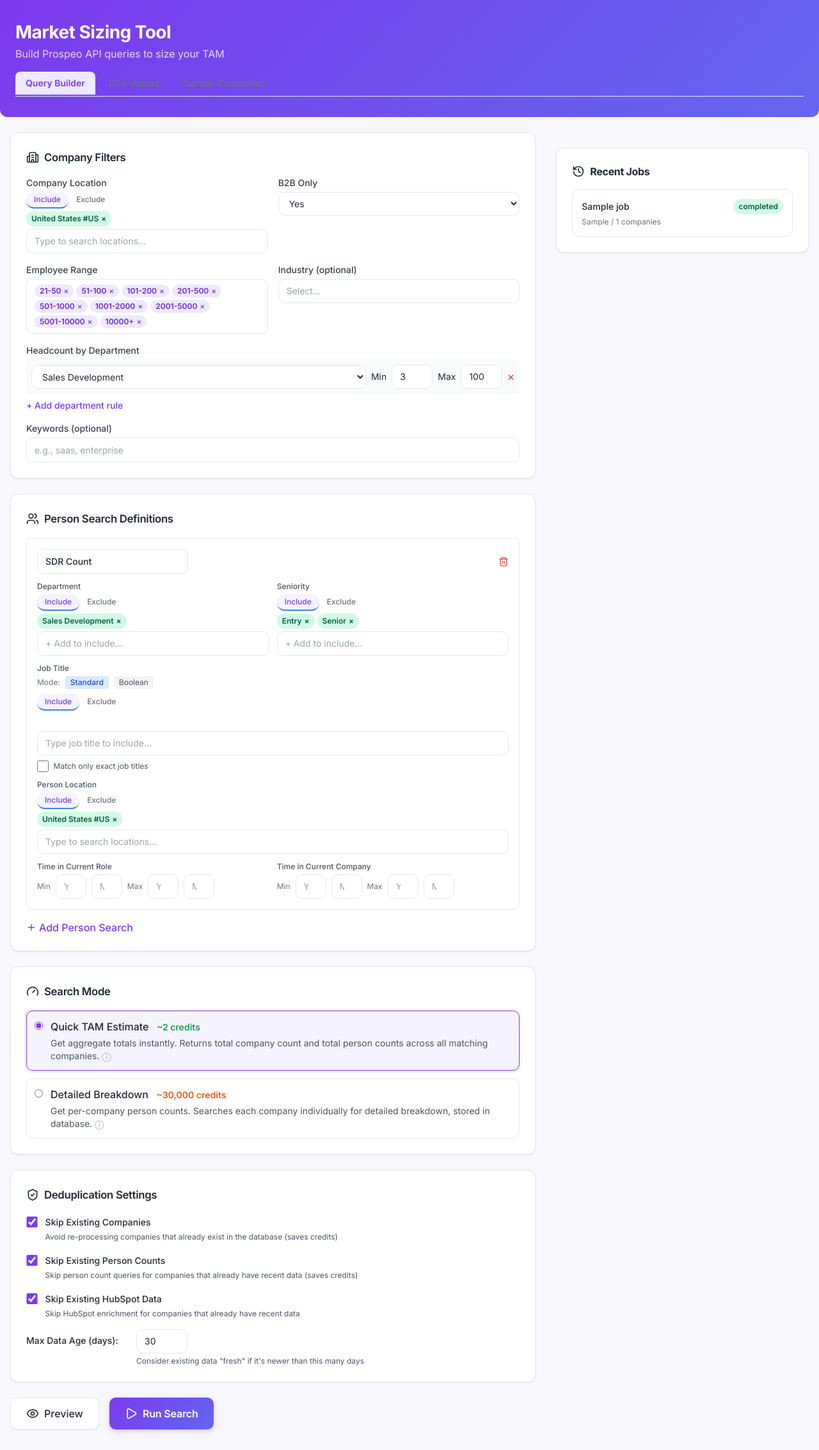
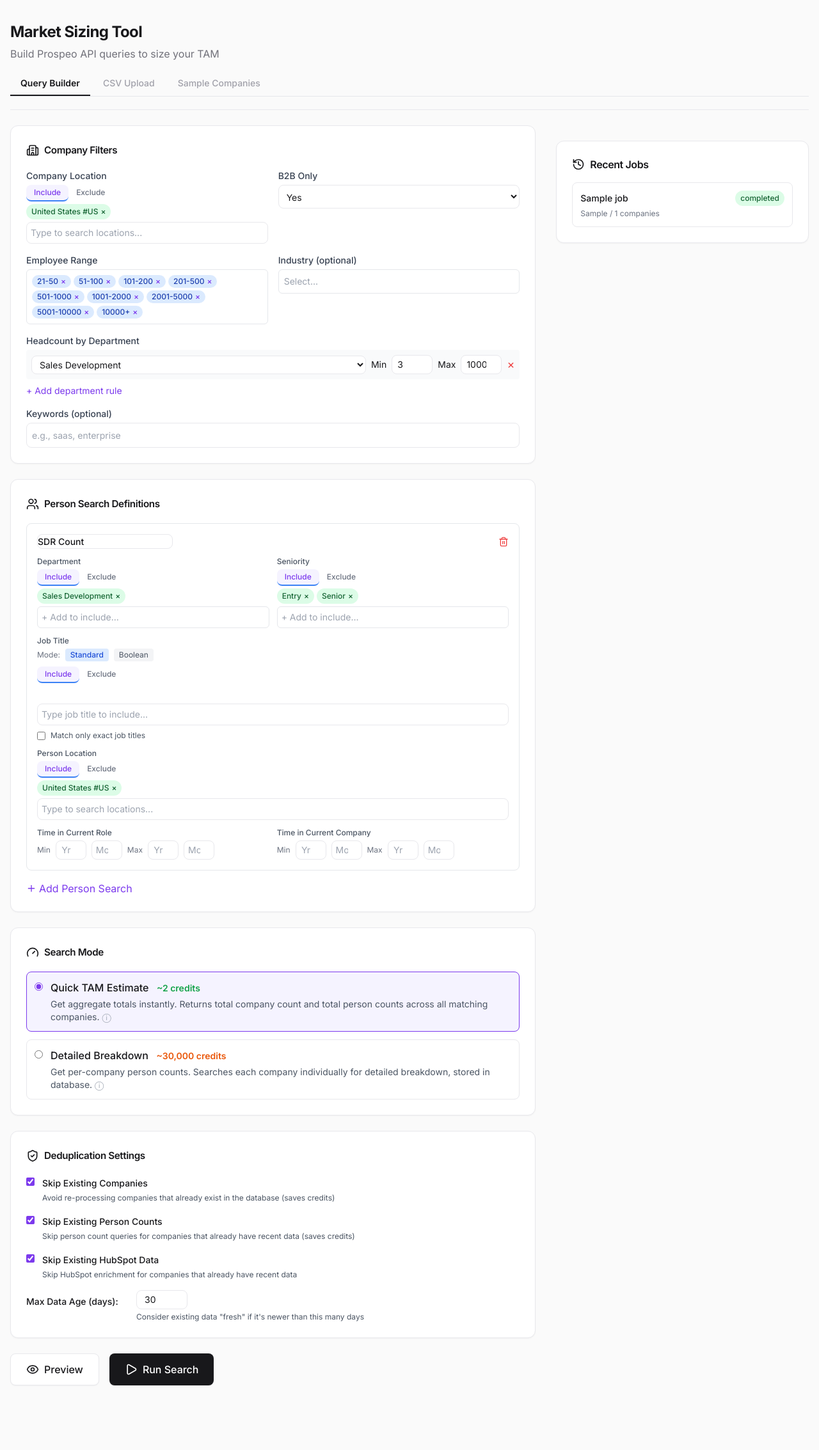
Before and after one commit to charlie-wiebe/market-sizing-tool, a Flask app: template templates/index.html in a window 1280 px wide. Shown: the whole page at 64% size. After the commit the page ends 2166 px from the top, so only its background shows below. Run offline with Flask 3, Linux system fonts and the light colour scheme; the template is opened without the code that fills it: most values are stand-ins (such as "Sample title", 1, 10 or a date in 2020); some libraries are stand-ins or nearby versions.

Commit message:
Clean minimal Nooks-inspired UI theme

```diff
--- a/static/nooks-theme.css
+++ b/static/nooks-theme.css
@@ -1,126 +1,109 @@
 /* ============================================================
-   Nooks.ai-Inspired Theme Override
-   Loaded AFTER Tailwind — uses targeted selectors to restyle
-   the entire app without changing HTML structure.
+   Nooks.ai-Inspired Theme
+   Clean, minimal, modern SaaS aesthetic.
+   Dark buttons, white surfaces, subtle accents.
    ============================================================ */
 
-/* ---------- Web Font ---------- */
-@import url('https://fonts.googleapis.com/css2?family=Inter:wght@400;500;600;700;800&display=swap');
+@import url('https://fonts.googleapis.com/css2?family=Inter:wght@400;500;600;700&display=swap');
 
-/* ---------- CSS Variables ---------- */
 :root {
-  --nooks-purple: #7C3AED;
-  --nooks-purple-dark: #6D28D9;
-  --nooks-purple-light: #EDE9FE;
-  --nooks-purple-50: #F5F3FF;
-  --nooks-violet: #8B5CF6;
-  --nooks-indigo: #6366F1;
-  --nooks-bg: #F8F7FC;
-  --nooks-card: #FFFFFF;
-  --nooks-border: #E5E7EB;
-  --nooks-text: #1F2937;
-  --nooks-text-secondary: #6B7280;
-  --nooks-radius: 12px;
-  --nooks-shadow: 0 1px 3px rgba(124, 58, 237, 0.06), 0 1px 2px rgba(0,0,0,0.04);
-  --nooks-shadow-lg: 0 4px 16px rgba(124, 58, 237, 0.08), 0 2px 4px rgba(0,0,0,0.04);
+  --bg: #FAFAFA;
+  --card: #FFFFFF;
+  --border: #E8E8EC;
+  --border-hover: #D1D1D6;
+  --text: #18181B;
+  --text-secondary: #71717A;
+  --text-muted: #A1A1AA;
+  --accent: #7C3AED;
+  --accent-light: #F5F3FF;
+  --accent-border: #DDD6FE;
+  --radius: 8px;
+  --radius-lg: 12px;
+  --shadow-sm: 0 1px 2px rgba(0,0,0,0.04);
+  --shadow: 0 1px 3px rgba(0,0,0,0.06), 0 1px 2px rgba(0,0,0,0.04);
 }
 
-/* ---------- Base ---------- */
+/* === Base === */
 body {
-  font-family: 'Inter', -apple-system, BlinkMacSystemFont, 'Segoe UI', sans-serif !important;
-  background: var(--nooks-bg) !important;
-  color: var(--nooks-text);
+  font-family: 'Inter', system-ui, -apple-system, sans-serif !important;
+  background: var(--bg) !important;
+  color: var(--text);
   -webkit-font-smoothing: antialiased;
+  -moz-osx-font-smoothing: grayscale;
 }
 
-/* ---------- Typography ---------- */
+/* === Typography === */
 h1, h2, h3, h4 {
-  font-weight: 700 !important;
-  letter-spacing: -0.02em;
-  color: var(--nooks-text);
+  letter-spacing: -0.025em;
+  color: var(--text);
 }
-h1 { font-size: 1.75rem !important; }
 
-/* ---------- Header / Title Area ---------- */
+/* === Header — clean, not a garish gradient === */
 body > div > header,
 body > div > div > header {
-  background: linear-gradient(135deg, var(--nooks-purple) 0%, var(--nooks-indigo) 100%);
-  margin: -2rem -1rem 2rem -1rem;
-  padding: 2rem 1.5rem !important;
-  border-radius: 0 0 var(--nooks-radius) var(--nooks-radius);
+  background: transparent !important;
+  margin: 0 !important;
+  padding: 0 !important;
+  border-bottom: 1px solid var(--border);
+  padding-bottom: 1.25rem !important;
+  margin-bottom: 1.5rem !important;
 }
 body > div > header h1,
 body > div > div > header h1 {
-  color: #FFFFFF !important;
+  color: var(--text) !important;
+  font-weight: 700 !important;
+  font-size: 1.5rem !important;
 }
 body > div > header p,
 body > div > div > header p {
-  color: rgba(255,255,255,0.8) !important;
+  color: var(--text-secondary) !important;
 }
 
-/* ---------- Cards (bg-white rounded-lg shadow) ---------- */
+/* === Cards === */
 .bg-white.rounded-lg.shadow,
 .bg-white.rounded-lg.shadow.p-6,
 .bg-white.rounded-lg.shadow.overflow-hidden {
-  background: var(--nooks-card) !important;
-  border-radius: var(--nooks-radius) !important;
-  box-shadow: var(--nooks-shadow) !important;
-  border: 1px solid var(--nooks-border);
-  transition: box-shadow 0.2s ease, border-color 0.2s ease;
-}
-.bg-white.rounded-lg.shadow:hover,
-.bg-white.rounded-lg.shadow.p-6:hover {
-  box-shadow: var(--nooks-shadow-lg) !important;
-  border-color: #DDD6FE;
+  background: var(--card) !important;
+  border-radius: var(--radius-lg) !important;
+  box-shadow: var(--shadow-sm) !important;
+  border: 1px solid var(--border) !important;
 }
 
-/* ---------- Section Headers inside cards ---------- */
-.bg-white.rounded-lg.shadow h2,
-.bg-white.rounded-lg.shadow.p-6 h2 {
-  font-size: 1.05rem !important;
+/* === Section headings in cards === */
+.bg-white.rounded-lg.shadow h2 {
+  font-size: 0.95rem !important;
   font-weight: 600 !important;
-  color: var(--nooks-text) !important;
-  display: flex;
-  align-items: center;
-  gap: 0.5rem;
-}
-.bg-white.rounded-lg.shadow h2 i,
-.bg-white.rounded-lg.shadow.p-6 h2 i {
-  color: var(--nooks-purple) !important;
 }
 
-/* ---------- Tabs (override tab-active/tab-inactive) ---------- */
+/* === Tabs === */
 .tab-active {
-  color: var(--nooks-purple) !important;
-  border-color: var(--nooks-purple) !important;
-  background: var(--nooks-purple-light) !important;
-  border-radius: 8px 8px 0 0;
+  color: var(--text) !important;
+  border-color: var(--text) !important;
+  background: transparent !important;
   font-weight: 600 !important;
 }
 .tab-inactive {
-  color: var(--nooks-text-secondary) !important;
+  color: var(--text-muted) !important;
   border-color: transparent !important;
-  border-radius: 8px 8px 0 0;
 }
 .tab-inactive:hover {
-  color: var(--nooks-purple) !important;
-  background: var(--nooks-purple-50) !important;
+  color: var(--text-secondary) !important;
+  background: transparent !important;
 }
 
-/* ---------- Buttons — Primary (bg-blue-600, bg-indigo-600) ---------- */
+/* === Primary Buttons (bg-blue-600, bg-indigo-600) — solid dark === */
 .bg-blue-600,
 .bg-indigo-600,
 button[class*="bg-blue-600"],
 a[class*="bg-blue-600"],
 button[class*="bg-indigo-600"],
 a[class*="bg-indigo-600"] {
-  background: linear-gradient(135deg, var(--nooks-purple) 0%, var(--nooks-indigo) 100%) !important;
+  background: var(--text) !important;
   border: none !important;
-  border-radius: 10px !important;
-  font-weight: 600 !important;
-  letter-spacing: -0.01em;
-  box-shadow: 0 2px 8px rgba(124, 58, 237, 0.25) !important;
-  transition: all 0.2s ease !important;
+  border-radius: var(--radius) !important;
+  font-weight: 500 !important;
+  box-shadow: var(--shadow-sm) !important;
+  transition: opacity 0.15s ease !important;
 }
 .bg-blue-600:hover,
 .bg-indigo-600:hover,
@@ -128,321 +111,220 @@
 a[class*="bg-blue-600"]:hover,
 button[class*="bg-indigo-600"]:hover,
 a[class*="bg-indigo-600"]:hover {
-  filter: brightness(1.08);
-  box-shadow: 0 4px 14px rgba(124, 58, 237, 0.35) !important;
-  transform: translateY(-1px);
+  opacity: 0.85;
+  transform: none !important;
+  filter: none !important;
 }
 
-/* ---------- Buttons — Secondary (bg-gray-600, bg-gray-200) ---------- */
+/* === Secondary Buttons (bg-gray-600) — outlined === */
 .bg-gray-600,
 button[class*="bg-gray-600"],
 a[class*="bg-gray-600"] {
-  background: #FFFFFF !important;
-  color: var(--nooks-text) !important;
-  border: 1.5px solid var(--nooks-border) !important;
-  border-radius: 10px !important;
+  background: var(--card) !important;
+  color: var(--text) !important;
+  border: 1px solid var(--border) !important;
+  border-radius: var(--radius) !important;
   font-weight: 500 !important;
-  box-shadow: var(--nooks-shadow) !important;
-  transition: all 0.2s ease !important;
+  box-shadow: var(--shadow-sm) !important;
 }
 .bg-gray-600:hover,
 button[class*="bg-gray-600"]:hover,
 a[class*="bg-gray-600"]:hover {
-  border-color: var(--nooks-purple) !important;
-  color: var(--nooks-purple) !important;
-  background: var(--nooks-purple-50) !important;
+  background: var(--bg) !important;
+  border-color: var(--border-hover) !important;
+  color: var(--text) !important;
 }
 
+/* Back button */
 a[class*="bg-gray-200"] {
-  background: var(--nooks-purple-light) !important;
-  color: var(--nooks-purple-dark) !important;
-  border-radius: 10px !important;
+  background: var(--bg) !important;
+  color: var(--text) !important;
+  border: 1px solid var(--border) !important;
+  border-radius: var(--radius) !important;
   font-weight: 500 !important;
-  border: 1px solid #DDD6FE !important;
-  transition: all 0.2s ease !important;
 }
 a[class*="bg-gray-200"]:hover {
-  background: var(--nooks-purple) !important;
-  color: white !important;
+  background: var(--border) !important;
+  color: var(--text) !important;
 }
 
-/* ---------- Buttons — Success (bg-green-600) ---------- */
+/* === Success Buttons (bg-green-600) === */
 .bg-green-600,
 a[class*="bg-green-600"] {
-  background: linear-gradient(135deg, #059669 0%, #10B981 100%) !important;
-  border-radius: 10px !important;
-  font-weight: 600 !important;
-  box-shadow: 0 2px 8px rgba(5, 150, 105, 0.25) !important;
+  background: #18181B !important;
+  border-radius: var(--radius) !important;
+  font-weight: 500 !important;
+  box-shadow: var(--shadow-sm) !important;
 }
 .bg-green-600:hover,
 a[class*="bg-green-600"]:hover {
-  filter: brightness(1.08);
-  box-shadow: 0 4px 14px rgba(5, 150, 105, 0.35) !important;
+  opacity: 0.85;
 }
 
-/* ---------- Form Inputs ---------- */
+/* === Form Inputs === */
 input[type="text"],
 input[type="number"],
 input[type="email"],
 input[type="password"],
 input[type="search"],
 select,
-textarea,
-.border.rounded-md,
-input.border.rounded-md,
-select.border.rounded-md,
-input.w-full.border,
-select.w-full.border {
-  border: 1.5px solid var(--nooks-border) !important;
-  border-radius: 10px !important;
-  padding: 0.5rem 0.75rem !important;
+textarea {
+  border: 1px solid var(--border) !important;
+  border-radius: var(--radius) !important;
   font-size: 0.875rem !important;
-  transition: all 0.2s ease !important;
   background: white !important;
+  color: var(--text) !important;
+  transition: border-color 0.15s ease !important;
 }
 input[type="text"]:focus,
 input[type="number"]:focus,
 select:focus,
 textarea:focus {
-  border-color: var(--nooks-purple) !important;
-  box-shadow: 0 0 0 3px rgba(124, 58, 237, 0.1) !important;
+  border-color: var(--accent) !important;
+  box-shadow: 0 0 0 2px rgba(124, 58, 237, 0.08) !important;
   outline: none !important;
 }
 
-/* ---------- Checkboxes ---------- */
-input[type="checkbox"] {
-  accent-color: var(--nooks-purple);
-  width: 1.1rem;
-  height: 1.1rem;
-  border-radius: 4px;
+/* === Checkboxes & Radios === */
+input[type="checkbox"],
+input[type="radio"] {
+  accent-color: var(--accent);
 }
 
-/* ---------- Radio Buttons (Search Mode cards) ---------- */
+/* === Radio card selections === */
 label:has(input[type="radio"]) {
-  border-radius: 10px !important;
-  border: 1.5px solid var(--nooks-border) !important;
-  transition: all 0.2s ease !important;
+  border-radius: var(--radius) !important;
+  border: 1px solid var(--border) !important;
+  transition: border-color 0.15s ease, background 0.15s ease !important;
 }
 label:has(input[type="radio"]:checked) {
-  border-color: var(--nooks-purple) !important;
-  background: var(--nooks-purple-50) !important;
-  box-shadow: 0 0 0 3px rgba(124, 58, 237, 0.08) !important;
-}
-label:has(input[type="radio"]) .font-medium {
-  color: var(--nooks-text);
-}
-input[type="radio"] {
-  accent-color: var(--nooks-purple);
+  border-color: var(--accent) !important;
+  background: var(--accent-light) !important;
 }
 
-/* ---------- Add person search link ---------- */
-.text-blue-600:not(.text-sm):not(td *):not(span *) {
-  color: var(--nooks-purple) !important;
+/* === Links styled as buttons === */
+button[class*="text-blue-600"],
+.text-blue-600 {
+  color: var(--accent) !important;
 }
+button[class*="text-blue-600"]:hover,
 .text-blue-600:hover {
-  color: var(--nooks-purple-dark) !important;
-}
-button[class*="text-blue-600"] {
-  color: var(--nooks-purple) !important;
-  font-weight: 500 !important;
-}
-button[class*="text-blue-600"]:hover {
-  color: var(--nooks-purple-dark) !important;
+  color: #6D28D9 !important;
 }
 
-/* ---------- Stat Cards ---------- */
+/* === Stat Cards === */
 .stat-card {
-  background: linear-gradient(135deg, var(--nooks-purple-50) 0%, var(--nooks-purple-light) 100%) !important;
-  border-radius: var(--nooks-radius) !important;
-  border: 1px solid #DDD6FE;
+  background: var(--accent-light) !important;
+  border-radius: var(--radius-lg) !important;
+  border: 1px solid var(--accent-border) !important;
 }
 .stat-card-green {
-  background: linear-gradient(135deg, #ECFDF5 0%, #D1FAE5 100%) !important;
-  border-radius: var(--nooks-radius) !important;
-  border: 1px solid #A7F3D0;
+  background: #F0FDF4 !important;
+  border-radius: var(--radius-lg) !important;
+  border: 1px solid #BBF7D0 !important;
 }
 
-/* Summary stat cards on results page */
+/* Results page stat cards */
 .grid.grid-cols-1.md\:grid-cols-4 > .bg-white.rounded-lg.shadow.p-6 {
-  border-top: 3px solid var(--nooks-purple);
-}
-.grid.grid-cols-1.md\:grid-cols-4 > .bg-white.rounded-lg.shadow.p-6 .text-3xl {
-  color: var(--nooks-purple) !important;
+  border-top: 2px solid var(--accent);
 }
 
-/* JS-generated person count cards */
-.grid.grid-cols-1.md\:grid-cols-4 .text-3xl.font-bold.text-blue-600 {
-  color: var(--nooks-purple) !important;
-}
-
-/* ---------- Tables ---------- */
-table {
-  width: 100%;
-  border-collapse: separate;
-  border-spacing: 0;
-}
+/* === Tables === */
 thead {
-  background: var(--nooks-purple-50) !important;
+  background: var(--bg) !important;
 }
 thead th {
   font-weight: 600 !important;
   font-size: 0.75rem !important;
   text-transform: uppercase !important;
-  letter-spacing: 0.05em !important;
-  color: var(--nooks-purple-dark) !important;
-  padding: 0.75rem 1rem !important;
-  border-bottom: 2px solid #DDD6FE !important;
-}
-tbody tr {
-  transition: background 0.15s ease;
+  letter-spacing: 0.04em !important;
+  color: var(--text-secondary) !important;
+  border-bottom: 1px solid var(--border) !important;
 }
 tbody tr:hover {
-  background: var(--nooks-purple-50) !important;
-}
-tbody td {
-  padding: 0.75rem 1rem !important;
-  font-size: 0.875rem;
-  border-bottom: 1px solid #F3F4F6;
+  background: var(--bg) !important;
 }
 
-/* ---------- Progress Bar ---------- */
+/* === Progress Bar === */
 .bg-blue-600.h-3.rounded-full {
-  background: linear-gradient(90deg, var(--nooks-purple) 0%, var(--nooks-violet) 100%) !important;
-  border-radius: 999px !important;
-}
-.bg-gray-200.rounded-full.h-3 {
-  background: #E5E7EB !important;
-  border-radius: 999px !important;
-  overflow: hidden;
+  background: var(--accent) !important;
 }
 
-/* ---------- Status Badges ---------- */
-.bg-green-100.text-green-800 {
-  background: #D1FAE5 !important;
-  color: #065F46 !important;
-  font-weight: 600 !important;
+/* === Status Badges === */
+.bg-green-100.text-green-800,
+.bg-blue-100.text-blue-800,
+.bg-red-100.text-red-800,
+.bg-gray-100.text-gray-800 {
+  font-weight: 500 !important;
   border-radius: 999px !important;
-}
-.bg-blue-100.text-blue-800 {
-  background: var(--nooks-purple-light) !important;
-  color: var(--nooks-purple-dark) !important;
-  font-weight: 600 !important;
-  border-radius: 999px !important;
-}
-.bg-red-100.text-red-800 {
-  background: #FEE2E2 !important;
-  color: #991B1B !important;
-  font-weight: 600 !important;
-  border-radius: 999px !important;
+  font-size: 0.75rem !important;
 }
 
-/* ---------- Job Cards in sidebar ---------- */
+/* === Job Cards in sidebar === */
 a.block.border.rounded-lg {
-  border-radius: 10px !important;
-  border: 1.5px solid var(--nooks-border) !important;
-  transition: all 0.2s ease !important;
-  padding: 0.875rem !important;
+  border-radius: var(--radius) !important;
+  border: 1px solid var(--border) !important;
+  transition: border-color 0.15s ease !important;
 }
 a.block.border.rounded-lg:hover {
-  border-color: var(--nooks-purple) !important;
-  background: var(--nooks-purple-50) !important;
-  box-shadow: 0 2px 8px rgba(124, 58, 237, 0.08) !important;
-  transform: translateY(-1px);
+  border-color: var(--border-hover) !important;
+  background: var(--bg) !important;
 }
 
-/* ---------- Toggle switches ---------- */
+/* === Toggle switch === */
 .peer-checked\:bg-indigo-600:is(:where(.peer:checked) ~ *) {
-  background-color: var(--nooks-purple) !important;
+  background-color: var(--accent) !important;
 }
 
-/* ---------- Drag & Drop area ---------- */
+/* === Drag & Drop === */
 .border-dashed {
-  border-color: #C4B5FD !important;
-  border-radius: var(--nooks-radius) !important;
-  background: var(--nooks-purple-50);
-  transition: all 0.2s ease;
+  border-color: var(--border) !important;
+  border-radius: var(--radius-lg) !important;
+  background: var(--bg) !important;
 }
 .border-dashed:hover {
-  border-color: var(--nooks-purple) !important;
-  background: #EDE9FE;
+  border-color: var(--accent) !important;
+  background: var(--accent-light) !important;
 }
 
-/* ---------- Info boxes ---------- */
+/* === Info boxes === */
 .bg-blue-50 {
-  background: var(--nooks-purple-50) !important;
-  border-radius: var(--nooks-radius) !important;
-}
-.bg-blue-50 h4,
-.bg-blue-50 .font-medium {
-  color: var(--nooks-purple-dark) !important;
-}
-.bg-blue-50 .text-sm,
-.bg-blue-50 li {
-  color: #5B21B6 !important;
-}
-.border-blue-200 {
-  border-color: #DDD6FE !important;
+  background: var(--accent-light) !important;
+  border-radius: var(--radius) !important;
 }
 
-/* ---------- Error boxes ---------- */
-.bg-red-50 {
-  border-radius: var(--nooks-radius) !important;
-  border: 1px solid #FECACA;
+/* === Code blocks === */
+pre {
+  border-radius: var(--radius) !important;
+  font-size: 0.8rem !important;
+  background: #1C1917 !important;
+  color: #E7E5E4 !important;
 }
 
-/* ---------- Code blocks ---------- */
-pre {
-  border-radius: 10px !important;
-  font-size: 0.8rem !important;
-  background: #1E1B4B !important;
-  color: #E0E7FF !important;
-  padding: 1rem !important;
+/* === Pagination === */
+#pagination button {
+  border-radius: var(--radius) !important;
+  font-weight: 500 !important;
+}
+#pagination button:not(:disabled):hover {
+  border-color: var(--border-hover) !important;
+  background: var(--bg) !important;
 }
 
-/* ---------- Warning/info boxes ---------- */
-.bg-yellow-50 {
-  background: #FFFBEB !important;
-  border-radius: 10px !important;
-  border: 1px solid #FDE68A;
+/* === Icons in headings — subtle accent === */
+h2 > i[data-lucide],
+h3 > i[data-lucide] {
+  color: var(--text-secondary) !important;
 }
 
-/* ---------- Pagination buttons ---------- */
-#pagination button {
-  border-radius: 8px !important;
-  font-weight: 500 !important;
-  transition: all 0.2s ease !important;
-}
-#pagination button:not(:disabled):hover {
-  border-color: var(--nooks-purple) !important;
-  color: var(--nooks-purple) !important;
-  background: var(--nooks-purple-50) !important;
-}
-
-/* ---------- Lucide Icons in headers ---------- */
-h2 > i[data-lucide],
-h3 > i[data-lucide] {
-  color: var(--nooks-purple) !important;
-}
-
-/* ---------- Scrollbar ---------- */
+/* === Scrollbar === */
 ::-webkit-scrollbar { width: 6px; height: 6px; }
 ::-webkit-scrollbar-track { background: transparent; }
-::-webkit-scrollbar-thumb { background: #C4B5FD; border-radius: 3px; }
-::-webkit-scrollbar-thumb:hover { background: var(--nooks-purple); }
+::-webkit-scrollbar-thumb { background: var(--border); border-radius: 3px; }
+::-webkit-scrollbar-thumb:hover { background: var(--text-muted); }
 
-/* ---------- Smooth transitions globally ---------- */
-*, *::before, *::after {
-  transition-property: color, background-color, border-color, box-shadow, transform, opacity;
-  transition-timing-function: ease;
-  transition-duration: 0.15s;
+/* === Selection === */
+::selection {
+  background: var(--accent-light);
+  color: var(--text);
 }
-/* Except animations */
-.animate-spin, [class*="transition-all"] {
-  transition-property: all;
-}
-
-/* ---------- Selection color ---------- */
-::selection {
-  background: var(--nooks-purple-light);
-  color: var(--nooks-purple-dark);
-}
```
